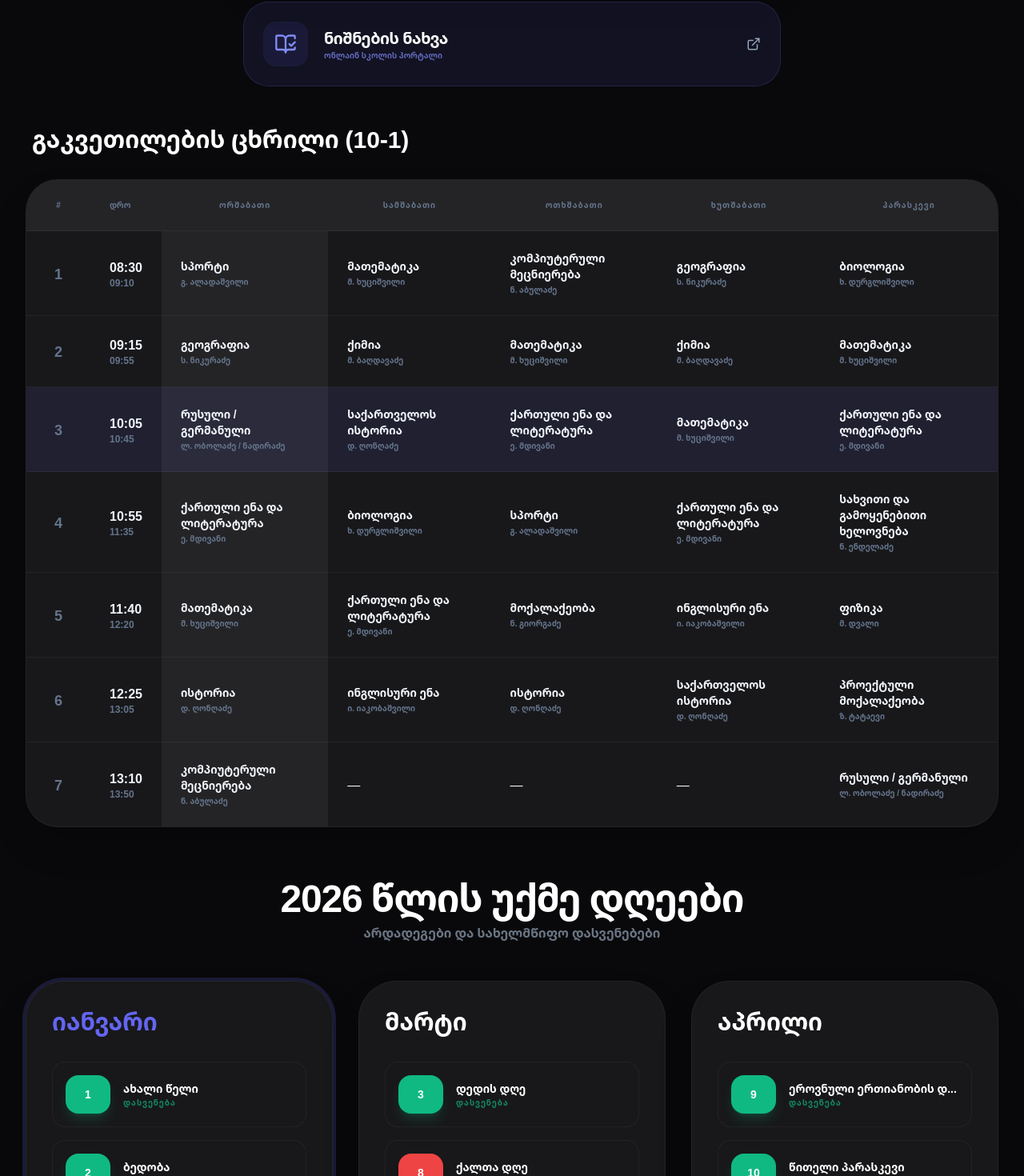
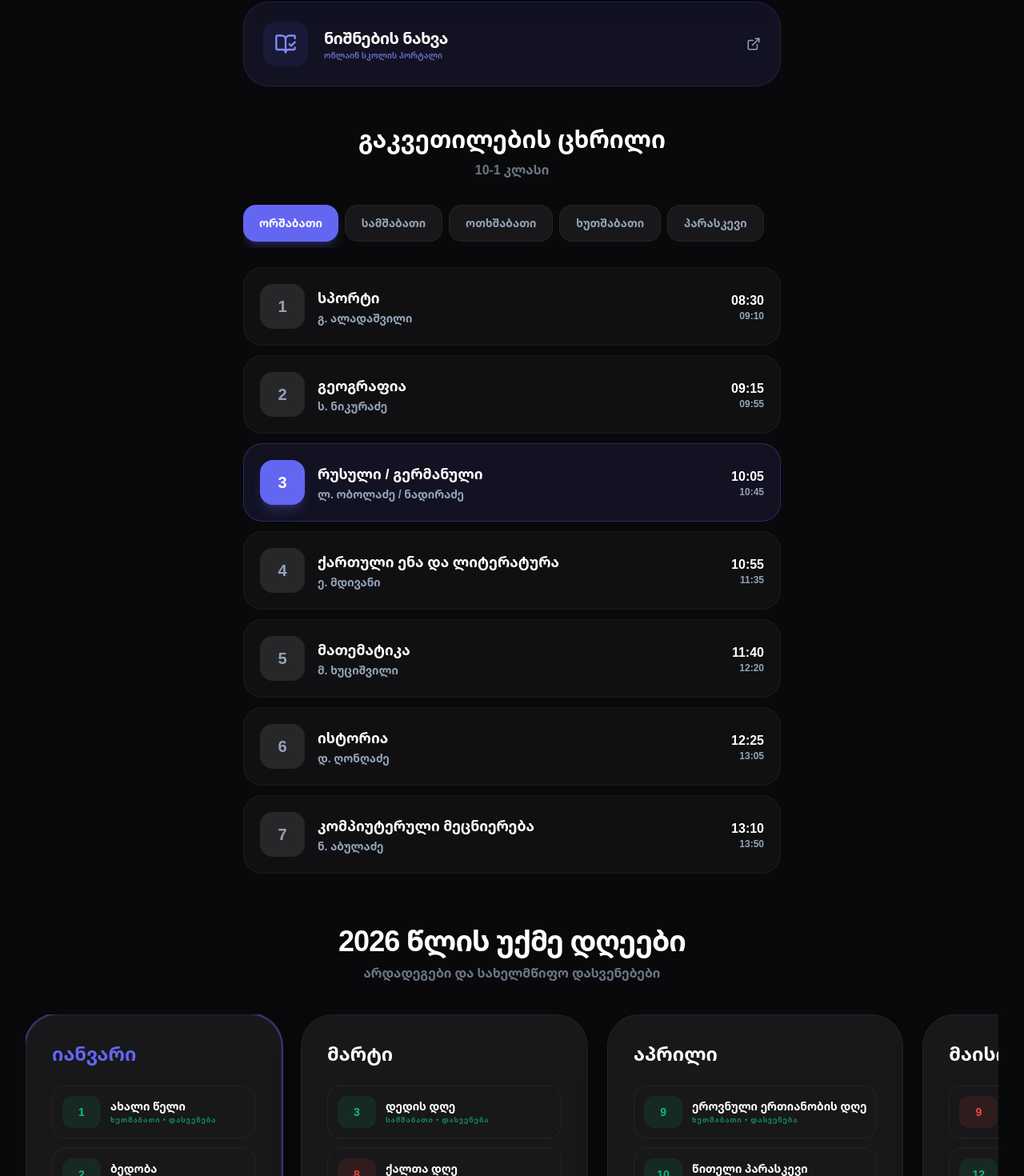
Before and after one commit to Smile-B14/Zari-ramdeni-xanshia, a React (Vite) app: page / in a window 1280 px wide. Shown: the part 1037-2507 px from the top of the page at 80% size. Built offline with nearby package versions, Linux system fonts and the light colour scheme.

Commit message:
feat(App): Add day selection and improve holiday display
Introduce a state variable `selectedDay` to allow users to select a specific day of the week.
Enhance the display of upcoming holidays to include the day of the week.

```diff
--- a/App.tsx
+++ b/App.tsx
@@ -54,6 +54,9 @@ const formatTimeRemaining = (seconds: number | null) => {
 const App: React.FC = () => {
   const [now, setNow] = useState(new Date());
   const [isDarkMode, setIsDarkMode] = useState(true);
+  const [selectedDay, setSelectedDay] = useState<number>(
+    new Date().getDay() >= 1 && new Date().getDay() <= 5 ? new Date().getDay() : 1
+  );
 
   useEffect(() => {
     const timer = setInterval(() => setNow(new Date()), 1000);
@@ -408,7 +411,7 @@ const App: React.FC = () => {
             </div>
             <div className="flex flex-col text-left">
               <span className={`text-sm md:text-base font-black tracking-tight ${theme.head}`}>უახლოესი დასვენება</span>
-              <span className={`text-[10px] md:text-xs font-bold ${theme.sub}`}>{nextHolidayInfo.name} ({nextHolidayInfo.date.getDate()} {MONTH_NAMES_GE[nextHolidayInfo.date.getMonth()]})</span>
+              <span className={`text-[10px] md:text-xs font-bold ${theme.sub}`}>{nextHolidayInfo.name} ({nextHolidayInfo.date.getDate()} {MONTH_NAMES_GE[nextHolidayInfo.date.getMonth()]}, {WEEKDAYS_GE[nextHolidayInfo.date.getDay()]})</span>
             </div>
           </div>
           <div className="flex flex-col items-end">
@@ -436,55 +439,76 @@ const App: React.FC = () => {
         <ExternalLink size={18} className="text-slate-400 transition-transform group-hover:scale-110" />
       </a>
 
-      <section className="w-full mb-16">
-        <h2 className={`text-3xl font-black mb-8 px-2 ${theme.head}`}>გაკვეთილების ცხრილი (10-1)</h2>
-        <div className={`rounded-[2.5rem] border overflow-hidden overflow-x-auto transition-all ${theme.card}`}>
-          <table className="w-full border-collapse min-w-[800px]">
-            <thead>
-              <tr className={`border-b ${theme.border} ${isDarkMode ? 'bg-white/5' : 'bg-slate-50'}`}>
-                <th className="p-6 text-slate-500 font-black text-[10px] uppercase w-20 text-center">#</th>
-                <th className="p-6 text-slate-500 font-black text-[10px] uppercase text-left">დრო</th>
-                {WEEKDAYS_GE.slice(1,6).map((day, i) => (
-                  <th key={i} className={`p-6 text-slate-500 font-black text-[10px] uppercase tracking-widest ${tbilisiTimeData.day === i+1 ? 'text-indigo-500' : ''}`}>{day}</th>
+      <section className="w-full mb-16 max-w-2xl mx-auto">
+        <div className="flex flex-col items-center mb-8">
+          <h2 className={`text-3xl font-black px-2 text-center ${theme.head}`}>გაკვეთილების ცხრილი</h2>
+          <p className={`mt-2 ${theme.sub} font-bold opacity-70`}>10-1 კლასი</p>
+        </div>
+
+        <div className="flex overflow-x-auto gap-2 mb-6 pb-2 -mx-4 px-4 md:mx-0 md:px-0 snap-x">
+          {[1, 2, 3, 4, 5].map(d => (
+            <button
+              key={d}
+              onClick={() => setSelectedDay(d)}
+              className={`px-5 py-3 rounded-2xl font-black text-xs md:text-sm whitespace-nowrap transition-all snap-center shrink-0 ${
+                selectedDay === d
+                  ? 'bg-indigo-500 text-white shadow-lg shadow-indigo-500/25'
+                  : isDarkMode ? 'bg-zinc-900 text-slate-400 hover:bg-zinc-800 border border-white/5' : 'bg-white text-slate-500 hover:bg-slate-50 border border-slate-200'
+              }`}
+            >
+              {WEEKDAYS_GE[d]}
+            </button>
           ))}
-              </tr>
-            </thead>
-            <tbody>
-              {BELL_TIMES.map((bell, bi) => (
-                <tr key={bi} className={`border-b ${theme.border} last:border-none transition-colors ${currentPeriod === bi+1 && !isLongCountdown ? (isDarkMode ? 'bg-indigo-500/10' : 'bg-indigo-50/50') : 'hover:bg-indigo-500/[0.02]'}`}>
-                  <td className="p-6 text-center font-black text-slate-500 text-lg">{bell.period}</td>
-                  <td className="p-6 whitespace-nowrap text-left">
-                    <div className="font-black text-base">{bell.start}</div>
-                    <div className="text-xs text-slate-500 font-bold">{bell.end}</div>
-                  </td>
-                  {[1,2,3,4,5].map(d => {
-                    const l = LESSON_SCHEDULE[d][bi];
-                    const isHolidayToday = holidayStatusByDay[d];
+        </div>
+
+        <div className="flex flex-col gap-3">
+          {BELL_TIMES.map((bell, bi) => {
+            const l = LESSON_SCHEDULE[selectedDay][bi];
+            const isHolidayToday = holidayStatusByDay[selectedDay];
+            const isCurrentLesson = tbilisiTimeData.day === selectedDay && currentPeriod === bi + 1 && !isLongCountdown;
+
             return (
-                      <td key={d} className={`p-6 ${tbilisiTimeData.day === d ? (isDarkMode ? 'bg-white/5' : 'bg-slate-50/40') : ''} ${isHolidayToday ? 'opacity-30' : ''}`}>
+              <div key={bi} className={`flex items-center gap-4 p-4 md:p-5 rounded-3xl border transition-all ${
+                isCurrentLesson
+                  ? (isDarkMode ? 'bg-indigo-500/10 border-indigo-500/30' : 'bg-indigo-50 border-indigo-200')
+                  : (isDarkMode ? 'bg-zinc-900/50 border-white/5' : 'bg-white border-slate-100')
+              } ${isHolidayToday ? 'opacity-50' : ''}`}>
+                <div className={`w-12 h-12 md:w-14 md:h-14 rounded-2xl flex flex-col items-center justify-center shrink-0 ${
+                  isCurrentLesson
+                    ? 'bg-indigo-500 text-white shadow-lg shadow-indigo-500/25'
+                    : isDarkMode ? 'bg-zinc-800 text-slate-400' : 'bg-slate-100 text-slate-500'
+                }`}>
+                  <span className="font-black text-lg md:text-xl leading-none">{bell.period}</span>
+                </div>
+
+                <div className="flex flex-col min-w-0 flex-1">
                   {l ? (
-                          <div className="text-left">
-                            <div className={`text-sm font-black ${isHolidayToday ? 'line-through' : ''}`}>{l.subject}</div>
-                            <div className="text-[10px] text-slate-500 font-bold mt-0.5">{l.teacher}</div>
+                    <>
+                      <span className={`font-black text-base md:text-lg truncate ${isHolidayToday ? 'line-through' : ''} ${theme.head}`}>{l.subject}</span>
+                      <span className={`text-xs md:text-sm font-bold mt-0.5 truncate ${theme.sub}`}>{l.teacher}</span>
+                    </>
+                  ) : (
+                    <span className={`font-black text-base md:text-lg opacity-30 ${theme.head}`}>—</span>
+                  )}
                 </div>
-                        ) : '—'}
-                      </td>
+
+                <div className="flex flex-col items-end shrink-0 text-right">
+                  <span className={`font-black text-sm md:text-base ${theme.head}`}>{bell.start}</span>
+                  <span className={`text-[10px] md:text-xs font-bold ${theme.sub}`}>{bell.end}</span>
+                </div>
+              </div>
             );
           })}
-                </tr>
-              ))}
-            </tbody>
-          </table>
         </div>
       </section>
 
       <section className="w-full mb-24">
-        <div className="flex flex-col items-center mb-12">
-            <h2 className={`text-4xl md:text-5xl font-black tracking-tight text-center ${theme.head}`}>2026 წლის უქმე დღეები</h2>
-            <p className={`mt-2 ${theme.sub} font-bold opacity-70`}>არდადეგები და სახელმწიფო დასვენებები</p>
+        <div className="flex flex-col items-center mb-10">
+            <h2 className={`text-3xl md:text-4xl font-black tracking-tight text-center ${theme.head}`}>2026 წლის უქმე დღეები</h2>
+            <p className={`mt-2 ${theme.sub} font-bold opacity-70 text-sm md:text-base`}>არდადეგები და სახელმწიფო დასვენებები</p>
         </div>
 
-        <div className="grid grid-cols-1 md:grid-cols-2 lg:grid-cols-3 gap-8 w-full">
+        <div className="flex overflow-x-auto pb-8 -mx-4 px-4 md:mx-0 md:px-0 gap-4 md:gap-6 snap-x">
           {MONTH_NAMES_GE.map((monthName, idx) => {
             const mNum = idx + 1;
             const holidays = holidaysByMonth[mNum] || [];
@@ -505,25 +529,27 @@ const App: React.FC = () => {
             }, []);
 
             return (
-              <div key={monthName} className={`p-8 rounded-[3rem] border transition-all ${theme.card} ${isCurr ? 'ring-4 ring-indigo-500/20' : ''}`}>
-                <h3 className={`font-black text-3xl mb-8 ${isCurr ? 'text-indigo-500' : theme.head}`}>{monthName}</h3>
-                <div className="space-y-4">
-                  {holidayGroups.map((g: any, i: number) => (
-                    <div key={i} className={`flex items-center gap-4 p-4 rounded-2xl border transition-all ${isDarkMode ? 'bg-zinc-900/50 hover:bg-zinc-800' : 'bg-white hover:bg-slate-50'} ${theme.border}`}>
-                       <div className={`w-14 h-12 rounded-2xl flex flex-col items-center justify-center font-black shrink-0 shadow-lg ${g.isWeekend ? 'bg-red-500 text-white' : 'bg-emerald-500 text-white shadow-emerald-500/20'}`}>
+              <div key={monthName} className={`min-w-[280px] md:min-w-[320px] snap-center shrink-0 p-6 md:p-8 rounded-[2.5rem] border transition-all ${theme.card} ${isCurr ? 'ring-2 ring-indigo-500/50' : ''}`}>
+                <h3 className={`font-black text-2xl mb-6 ${isCurr ? 'text-indigo-500' : theme.head}`}>{monthName}</h3>
+                <div className="space-y-3">
+                  {holidayGroups.map((g: any, i: number) => {
+                    const dayOfWeek = WEEKDAYS_GE[new Date(2026, mNum - 1, g.start).getDay()];
+                    return (
+                    <div key={i} className={`flex items-center gap-3 p-3 rounded-2xl border transition-all ${isDarkMode ? 'bg-zinc-900/50 hover:bg-zinc-800' : 'bg-white hover:bg-slate-50'} ${theme.border}`}>
+                       <div className={`w-12 h-10 rounded-xl flex flex-col items-center justify-center font-black shrink-0 shadow-sm ${g.isWeekend ? 'bg-red-500/10 text-red-500' : 'bg-emerald-500/10 text-emerald-500'}`}>
                         <span className="text-sm leading-none">{g.start}</span>
                         {g.end > g.start && (
-                          <><div className="w-1/2 h-[1px] bg-white/30 my-0.5" /><span className="text-sm leading-none">{g.end}</span></>
+                          <><div className="w-1/2 h-[1px] bg-current opacity-30 my-0.5" /><span className="text-sm leading-none">{g.end}</span></>
                         )}
                        </div>
                        <div className="flex flex-col min-w-0">
                           <span className={`font-black text-sm truncate ${theme.head}`}>{g.name}</span>
-                          <span className={`text-[10px] font-bold uppercase tracking-widest ${g.isWeekend ? 'text-red-500/70' : 'text-emerald-500/70'}`}>
-                            {g.isWeekend ? 'შაბათ-კვირა (გამოტოვებული)' : 'დასვენება'}
+                          <span className={`text-[9px] font-bold uppercase tracking-widest ${g.isWeekend ? 'text-red-500/70' : 'text-emerald-500/70'}`}>
+                            {dayOfWeek} • {g.isWeekend ? 'გამოტოვებული' : 'დასვენება'}
                           </span>
                        </div>
                     </div>
-                  ))}
+                  )})}
                 </div>
               </div>
             );
```
Lines whose indentation alone changed are shown as unchanged.
